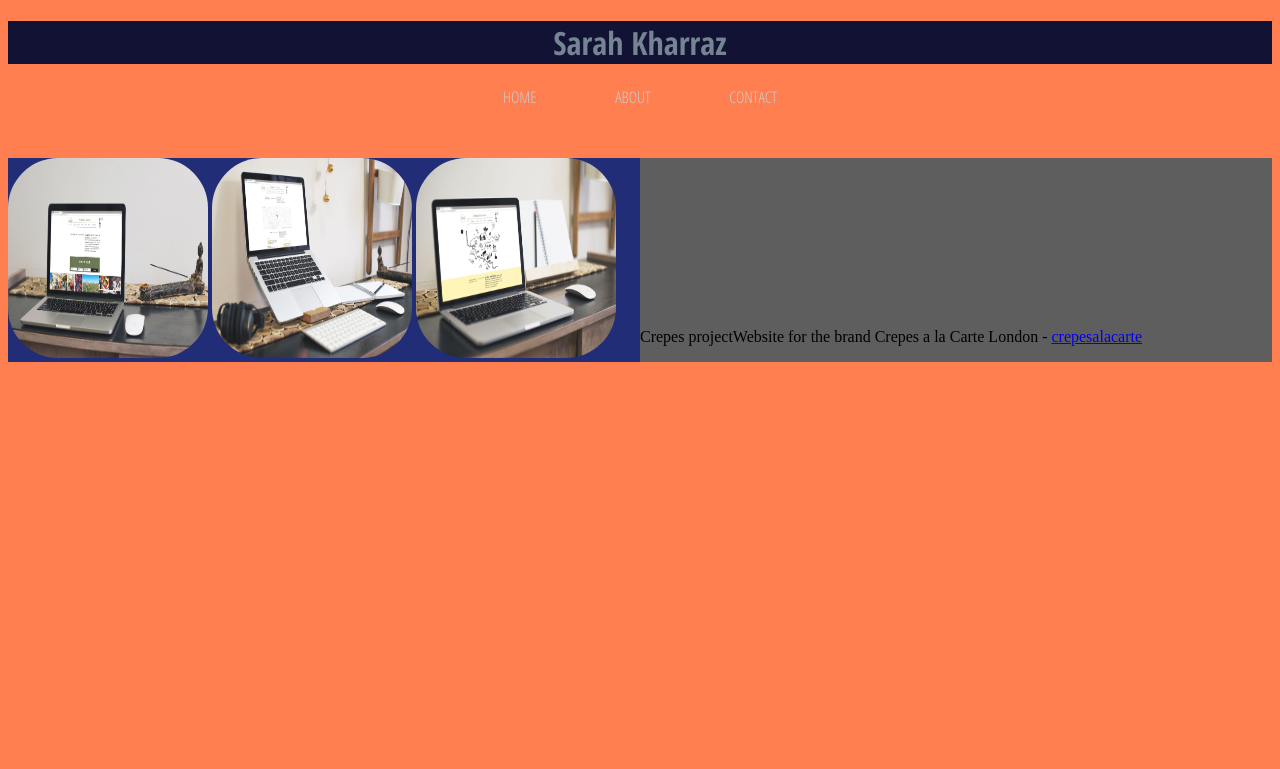
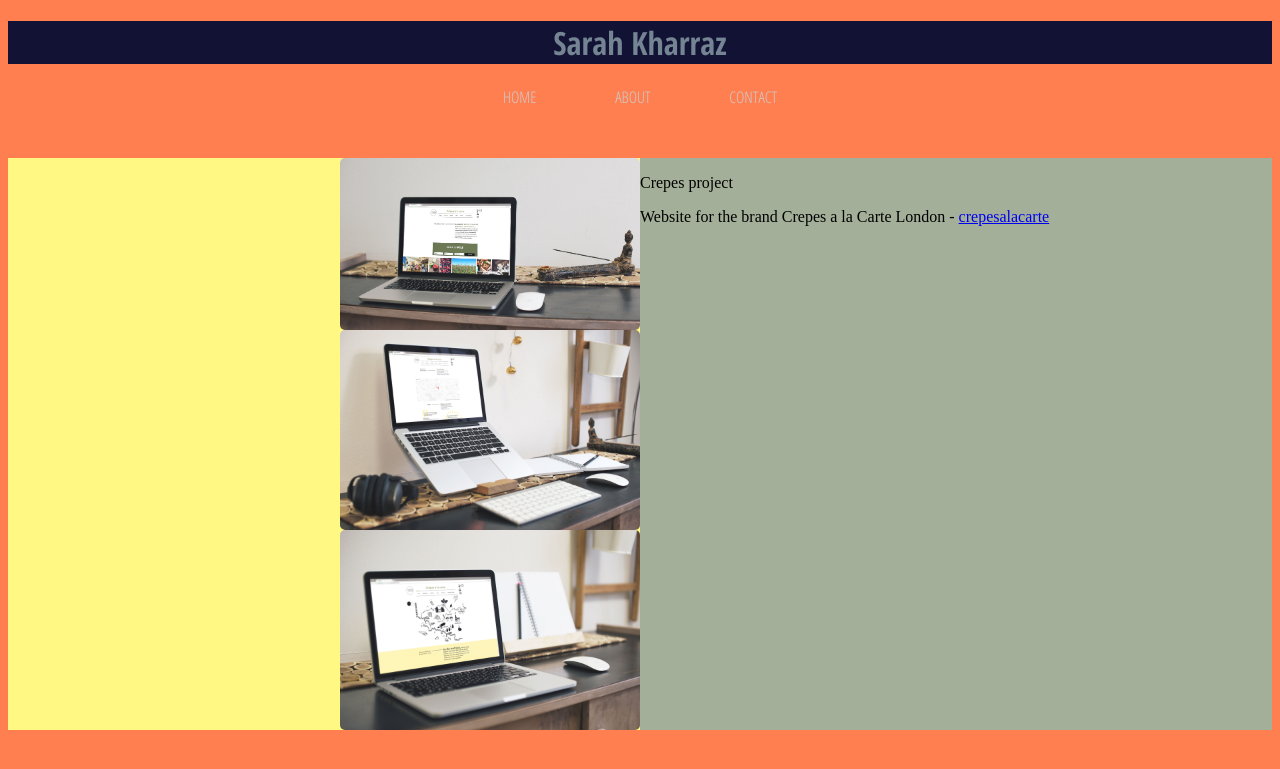
Before and after one commit to sarahyjja/JekyllPortfolio_test4, a Jekyll site: the page built from _projects/crepesalacarte.md, in a window 1280 px wide. Shown: the top 769 px of the page. Built offline with Jekyll 4.4.1, drawn with Linux system fonts in a browser that asks for light colours.

Commit message:
singlepage.html layout - items in columns

```diff
--- a/_sass/singlepage.scss
+++ b/_sass/singlepage.scss
@@ -7,20 +7,21 @@
 }
 
 .columnLeft{
-flex-direction: column;
-background-color: #222d77;
-width: 50%;
+  width: 50%;
+  background-color: #fff984;
+  display: flex;
+  align-items: flex-end;
+  flex-direction:column;
+}
+
+.imageContent {
+  border-radius: 5px;
+  width: 300px;
+  height: auto;
 }
 
 .columnRight{
-background-color: #5e5e5e;
-display: flex;
-align-items: flex-end;
+flex-direction: column;
+background-color: #a3af98;
 width: 50%;
 }
-
-.imageContent {
-  border-radius: 50px;
-  width: 200px;
-  height: 200px;
-}
```
